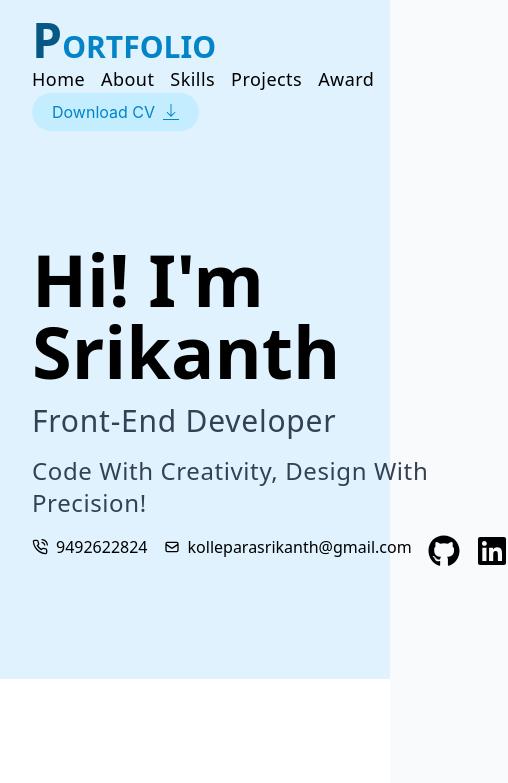
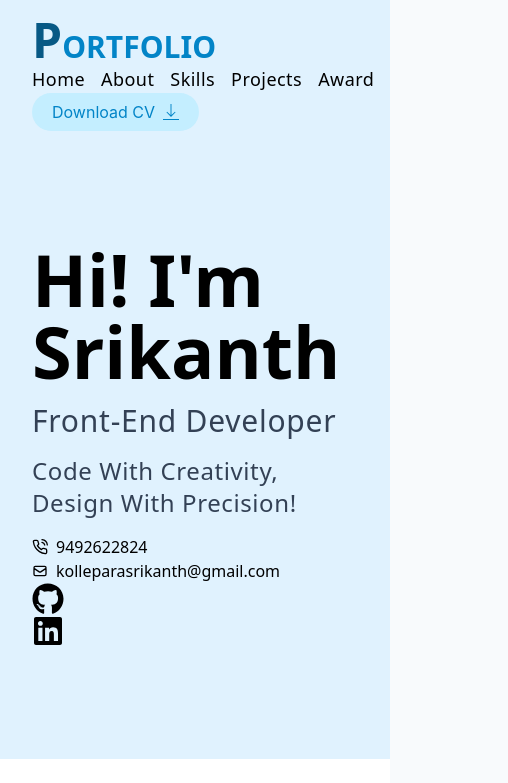
Before and after one commit to srikanth141199/Srikanth-Resume, a React (Vite) app: page / in a window 390 px wide. Shown: the top 783 px of the page, 508 px wide, since content can reach past the window. Built offline with nearby package versions, Linux system fonts and the light colour scheme.

Commit message:
social links

```diff
--- a/src/components/Hero.jsx
+++ b/src/components/Hero.jsx
@@ -12,7 +12,7 @@ const Hero = () => {
                 <h1 className='text-7xl font-bold tracking-bolder'>Hi! I'm Srikanth</h1>
                 <h3 className='mt-4 text-3xl capitalize text-slate-700 tracking-wide'>Front-End Developer</h3>
                 <h3 className='mt-4 text-2xl capitalize text-slate-700 tracking-wide'>Code with Creativity, Design with Precision!</h3>
-                <div className=" flex items-left py-4 gap-x-4 ">
+                <div className="flex flex-col sm:flex-row items-left py-4 gap-x-4 ">
                     <a href={`tel:9492622824`} className='flex gap-2 hover:text-sky-600 hover:scale-105 duration-300'><FiPhoneCall className='mt-1'/>9492622824</a>
                     <a target="_blank" href={`mailto:kolleparasrikanth@gmail.com`} className='flex gap-2 hover:text-sky-600 hover:scale-105 duration-300 '><HiOutlineMail className='mt-1  duration-300'/>kolleparasrikanth@gmail.com</a>
                     <a href="https://github.com/srikanth141199"  target="_blank">
```
